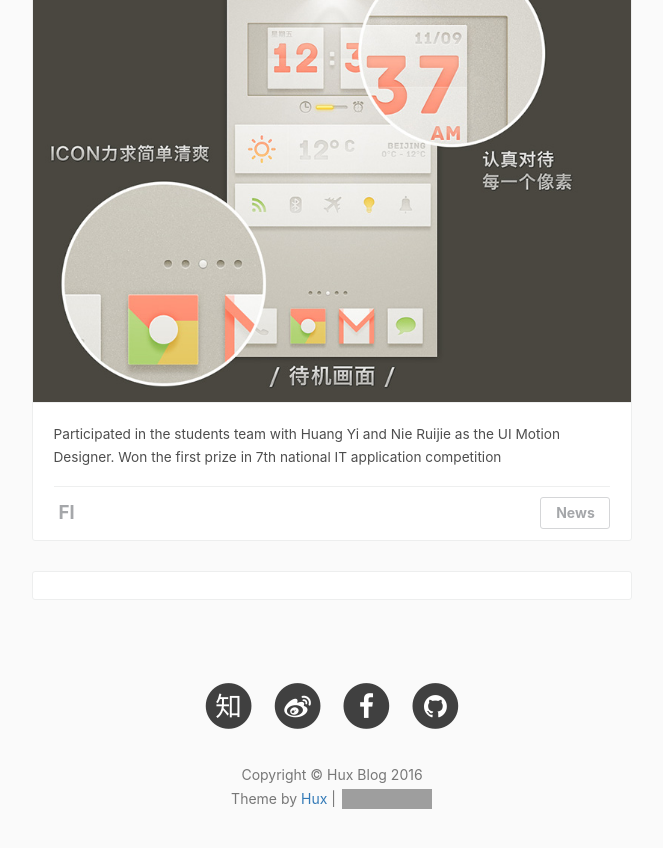
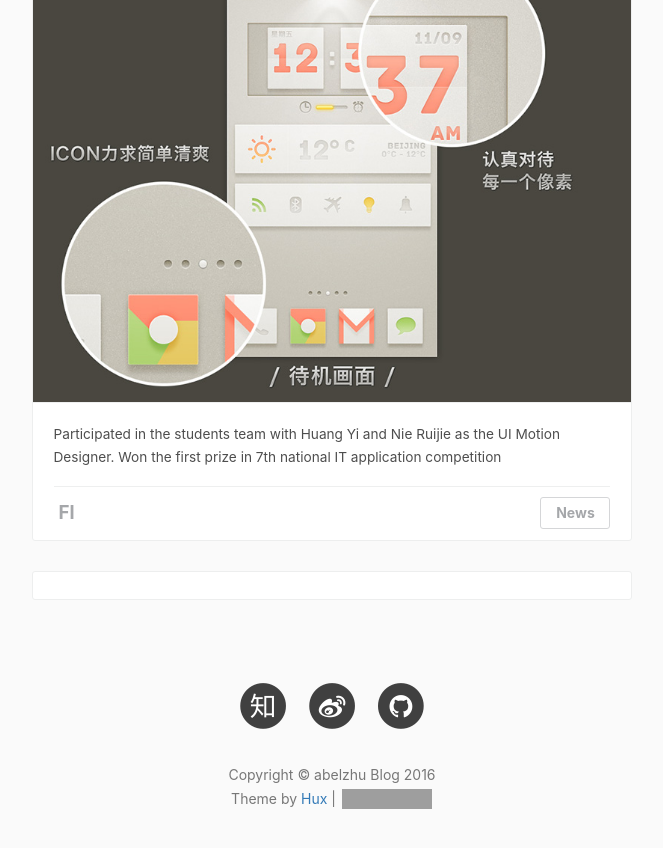
Before and after one commit to sbzhu/sbzhu.github.io, a Jekyll site: the page built from portfolio/index.html, in a window 1280 px wide and 900 px high, scrolled down 4872 px. Shown: the top 848 px of the window, without its empty margins (308-971 px from the left). Built offline with Jekyll 4.4.1, drawn with Linux system fonts in a browser that asks for light colours; nearby versions of some CDN libraries; comment, search, counter and statistics services are not loaded; some of the changed lines change nothing that is shown; grey boxes are pictures that could not be loaded.

Commit message:
changed config.yml

```diff
--- a/_config.yml
+++ b/_config.yml
@@ -1,22 +1,22 @@
 # Site settings
-title: Hux Blog
-SEOTitle: 黄玄的博客 | Hux Blog
+title: abelzhu Blog
+SEOTitle: abelzhu Blog
 header-img: img/home-bg.jpg
-email: huxpro@gmail.com
-description: "关于前端与设计、黑客与画家 | 黄玄，Web & Mobile Lover，Front-End Engineer，UX Designer | 这里是 @Hux黄玄 的个人博客，与你一起发现更大的世界。"
-keyword: "黄玄, Hux黄玄, Hux, 鬼栈, huxpro, @huxpro, 黄玄的博客, Hux Blog, 博客, 个人网站, 互联网, 前端, 设计, 产品, 肖玉, Lynn, 肖玉的男朋友"
-url: "http://huangxuan.me"              # your host, for absolute URL
-baseurl: ""                             # for example, '/blog' if your blog hosted on 'host/blog'
+email: sbzhu@ipp.cas.cn
+description: "A computer lets you make more mistakes faster than any other invention in human history, with the possiple exception of handguns and tequila."
+keyword: "ablezhu, sbzhu, computer science, network, operation system, linux"
+# url: "http://huangxuan.me"              # your host, for absolute URL
+# baseurl: ""                             # for example, '/blog' if your blog hosted on 'host/blog'
 
 
 
 # SNS settings
 RSS: false
 weibo_username:     huxpro
-zhihu_username:     huxpro
-github_username:    huxpro
-#twitter_username:  huxpro
-facebook_username:  huxpro
+zhihu_username:     sbzhuo
+github_username:    sbzhu
+# twitter_username:  huxpro
+# facebook_username:  huxpro
 
 
 
```
